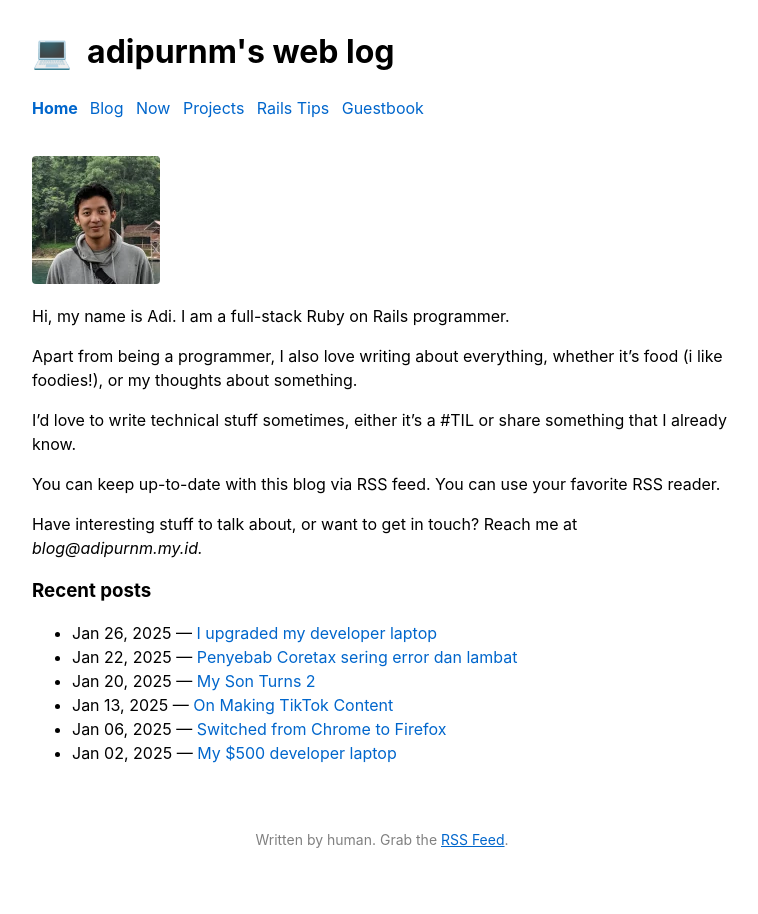
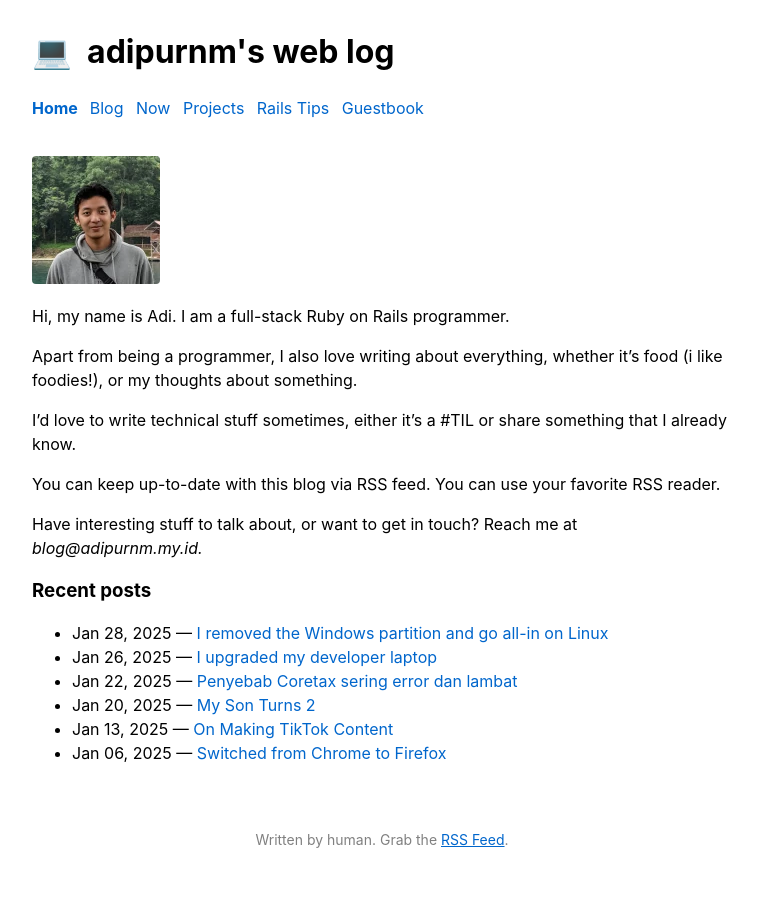
Before and after one commit to adiprnm/weblog, a Jekyll site: the page built from index.html, in a window 1280 px wide. Shown: the whole page, without its empty margins (258-1016 px from the left). Built offline with Jekyll 4.4.1, drawn with Linux system fonts in a browser that asks for light colours; some of the changed lines change nothing that is shown.

Commit message:
New post: I removed the windows partition and go all-in on linux

```diff
--- /dev/null
+++ b/_posts/2025-01-28-all-in-on-linux.md
@@ -0,0 +1,71 @@
+---
+layout: default
+title: I removed the Windows partition and go all-in on Linux
+---
+
+This post is still about my developer laptop's story.
+
+The first thing I did when I bought this laptop was to install the Ubuntu MATE. That time, I decided to dual-boot it with pre-installed Windows. I was not dared enough to go all-in on Linux, not because Linux wasn't good enough (Linux is always good enough for me), but because I might still need Windows for the things I couldn't do on Linux.
+
+As time went by, I realized that I rarely used the Windows. My daily workflow could be done entirely on Linux. But still, I wasn't brave enough to remove Windows. It was too risky, and I was in a condition of not being willing to do the difficult but unnecessary things. So I postponed it again.
+
+The storage of my Linux disk partition was slowly increased and now only 40GB left. This time I decided to remove the Windows. I had to accept the risk, no matter what.
+
+Removing the Windows partition required some planning. First, I had to research whether is it possible to remove the Windows partition without having to do a clean uninstall the laptop. It's because my Linux partition was on the right side after the Windows partition.
+
+Later I found that it's possible. All I need is a bootable flash drive that contains Linux installation as the installation media. Then, I booted to the OS using the flash drive, opened up the GParted, removed the Windows Partition, shifted the Linux partition to the left, and extended the unallocated storage after the deletion of the Windows partition.
+
+It took about 30 minutes to do the operations. The longest operation was the shifting process since it shifted gigabytes of data.
+
+It was all good. The Windows partition was completely deleted and my Linux partition gained ~130GB more storage!
+
+## The silly mistake
+
+Even though the deletion of the Windows partition was successful, my OCD couldn't stand it when I saw two small partitions of the FAT32 filesystem were there altogether. Both of them were the boot partition. My OCD said that it should be one partition only, so I wanted to delete one of them and extend the other partition. The problem is, that I don't know which one to delete.
+
+Unfortunately, I deleted the wrong partition: the EFI partition. It caused me not to be able to boot to the system! I was in a panic for real.
+
+![Panic](https://media.giphy.com/media/1EghTrigJJhq8/giphy.gif?cid=790b7611y7508d0ofs5qreczfdpz6pyvismukyg3ml1f92aj&ep=v1_gifs_search&rid=giphy.gif&ct=g)
+
+But come to think of it, the root data should be safe because I still remember that when I dual-booted years ago, I separated the boot partition and the root partition. Based on what I know about the booting process, theoretically, there should be a way to restore the deleted boot partition.
+
+I found the answers on StackOverflow, but it wasn't detailed enough so I couldn't follow the steps. Then, I asked Claude. Surprisingly, Claude could solve the issue with only 6 prompts!
+
+![Mindblown](https://media.giphy.com/media/v1.Y2lkPTc5MGI3NjExZ2FiODl1Z21mbGdtZnpydHR4cHN4NnNvY3c0OXhqZm42ZW40NmVhMCZlcD12MV9naWZzX3NlYXJjaCZjdD1n/Um3ljJl8jrnHy/giphy.gif)
+
+Since I couldn't find the share button of the chat with Claude, I'll summarize the steps here. Hopefully, this will help others in the future.
+
+1. Boot using a flash drive that contains Linux installation media
+2. Open GParted, and re-create the FAT32 filesystem. The size should be between at least 250MB. Mine is around 736MB.
+3. Mount root partition: `mount /dev/sdXY /mnt`. Replace `/dev/sdXY` with the partition that contains your root data. It can be easily checked at GParted.
+4. Mount boot partition: `mount /dev/sdXZ /mnt/boot`. Replace `/dev/sdXZ` with the newly created formatted partition.
+5. Run this command: `for i in /dev /proc /sys /run; do mount --bind $i /mnt$i; done; chroot /mnt`
+6. Install GRUB: `grub-install --target=x86_64-efi --efi-directory=/boot/efi --bootloader-id=GRUB; update-grub`
+
+Is it finished already? Not yet. When I reboot the laptop, at first it is successfully booted, but somehow it takes a longer time than usual. The next time I rebooted, it entered the emergency mode.
+
+![Ambulance](https://media.giphy.com/media/v1.Y2lkPTc5MGI3NjExc2treG5wemM5ZmI4d2s5OWNjZHZxd3p0ZG5wdHdzM2wyYnN6ZDk4YyZlcD12MV9naWZzX3NlYXJjaCZjdD1n/QmKySYr0lCsrC/giphy.gif)
+
+After checking the log using `journalctl—xb`, I found that the EFI partition failed to mount. So I asked Claude again, and one of the suggestions was to check the value of the `/etc/fstab` file and make sure the partition's UUID matches the actual partition's UUID. The partition UUID could be checked using `blkid`.
+
+Turned out the UUID of the EFI partition was different from the UUID within the `/etc/fstab` file. I changed the value and then rebooted the system. Viola! The system booted successfully!
+
+![Tada](https://media.giphy.com/media/xTka04BCNBizaAUKKA/giphy.gif?cid=790b7611lit191h535oxm5y3gy91rq9qdbfg9njk8waf8vbj&ep=v1_gifs_search&rid=giphy.gif&ct=g)
+
+## Key learning
+
+This experience taught me some lessons as follows:
+
+### 1. Research more when you have any doubt
+
+Before deleting the EFI system partition, I researched a little bit about EFI. My mistake here is that I didn't do enough research. I just read the definition of the EFI. I didn't research how it works on my computer.
+
+### 2. Sometimes we should take a risk and failed
+
+If I didn't delete the EFI partition, there were no guarantee that I wouldn't encounter any unexpected errors. It probably even worse than the EFI problem. Who knows until we tried it. So, take risks when it's necessary. If we failed, at least we get some information future that might be useful in the future.
+
+### 3. Know what you're doing
+
+This is the most important learning. I dare to take risks because I know what I'm going to do. I understand the disk partition mechanism, the filesystem, and how the OS boots in general. So when the EFI problem hit me, I knew that theoretically, the issue was at the bootloader partition only. This means, that my root data should not be affected at all.
+
+So, that's it. I'm happy that now my Ubuntu partition gained more space, and don't have to choose Ubuntu or Windows anymore every time I boot the computer. Just me and Ubuntu ❤️
--- a/_sass/base.scss
+++ b/_sass/base.scss
@@ -20,7 +20,7 @@
   margin-left: 0;
 }
 
-p > code {
+p > code, li > code {
   font-family: Monospace;
   background-color: #dfdfdf;
   padding: 0.125rem 0.25rem;
```
